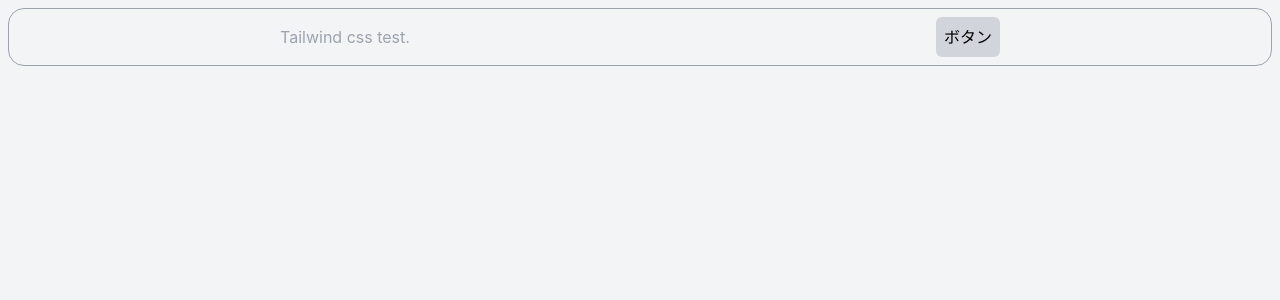
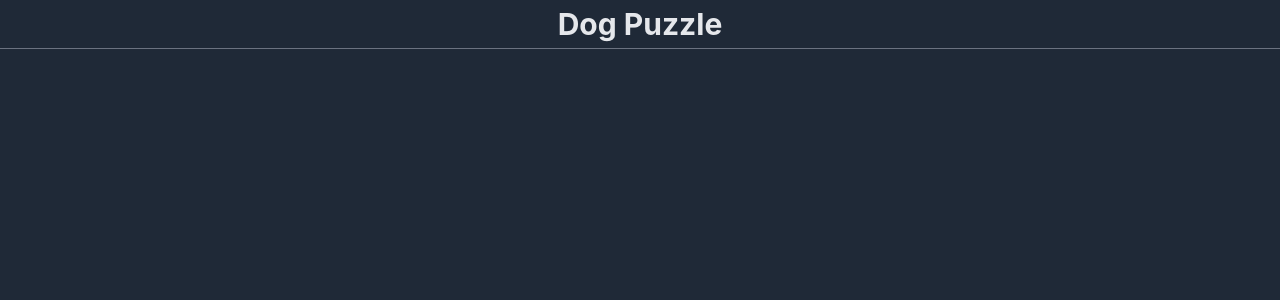
Before and after one commit to kazuki-oshino/dog-puzzle, a React (Create React App) app: page / in a window 1280 px wide. Shown: the top 300 px of the page. Built offline with nearby package versions, Linux system fonts and the light colour scheme.

Commit message:
add header.

```diff
--- a/public/index.html
+++ b/public/index.html
@@ -12,7 +12,7 @@
   <title>Dog Puzzle</title>
 </head>
 
-<body class="min-h-screen bg-gray-100 dark:bg-gray-800">
+<body class="min-h-screen bg-gray-800">
   <noscript>You need to enable JavaScript to run this app.</noscript>
   <div id="root"></div>
 </body>
--- a/src/App.tsx
+++ b/src/App.tsx
@@ -1,11 +1,11 @@
 import React from "react";
 import "./App.css";
-import { TailwindCss } from "./components/TailwindCss";
+import { Home } from "./components/Home";
 
 export const App: React.VFC = () => {
   return (
     <>
-      <TailwindCss></TailwindCss>
+      <Home />
     </>
   );
 };
--- /dev/null
+++ b/src/components/AppHeader.tsx
@@ -0,0 +1,12 @@
+import React from "react";
+
+export const AppHeader: React.VFC = () => {
+  return (
+    <header>
+      <h2 className="text-gray-200 text-3xl text-center font-bold p-1.5">
+        Dog Puzzle
+      </h2>
+      <p className="border-b border-gray-500 border-solid"></p>
+    </header>
+  );
+};
--- a/src/components/ColoredMessage.tsx
+++ /dev/null
@@ -1,32 +0,0 @@
-import React, { ReactNode, useEffect, useState } from "react";
-
-type ColoredMessageProps = {
-  color: string;
-  fontSize: number;
-  children?: ReactNode;
-};
-
-export const ColoredMessage: React.VFC<ColoredMessageProps> = ({
-  color,
-  fontSize,
-  children,
-}) => {
-  const [scaleFontSize, setScaleFontSize] = useState(fontSize);
-  const onClickCountButton = () => {
-    setScaleFontSize((prev) => prev + 1);
-  };
-  const coloredStyle = {
-    color,
-    fontSize: scaleFontSize + "px",
-  };
-  // useEffect(() => {
-  //   alert(`useEffect:${color}`);
-  // }, [num]);
-  console.log(`colored message レンダリング ${color}`);
-  return (
-    <>
-      <button onClick={onClickCountButton}>ボタン</button>
-      <p style={coloredStyle}>{scaleFontSize}</p>
-    </>
-  );
-};
--- a/src/components/CssModules.tsx
+++ /dev/null
@@ -1,11 +0,0 @@
-import React from "react";
-import classes from "./CssModules.module.scss";
-
-export const CssModules: React.VFC = () => {
-  return (
-    <div className={classes.container}>
-      <p className={classes.title}>css modules</p>
-      <button className={classes.button}>ボタン</button>
-    </div>
-  );
-};
--- /dev/null
+++ b/src/components/Home.tsx
@@ -0,0 +1,10 @@
+import React from "react";
+import { AppHeader } from "./AppHeader";
+
+export const Home: React.VFC = () => {
+  return (
+    <div>
+      <AppHeader></AppHeader>
+    </div>
+  );
+};
--- a/src/components/StyledComponent.tsx
+++ /dev/null
@@ -1,39 +0,0 @@
-import React from "react";
-import styled from "styled-components";
-
-export const StyledComponent: React.VFC = () => {
-  return (
-    <SContainer>
-      <STitle>styled component</STitle>
-      <SButton>ボタン</SButton>
-    </SContainer>
-  );
-};
-
-const SContainer = styled.div`
-  border: solid 1px #aaa;
-  border-radius: 20px;
-  padding: 8px;
-  margin: 8px;
-  width: 300px;
-  display: flex;
-  justify-content: space-evenly;
-  align-items: center;
-`;
-
-const STitle = styled.p`
-  margin: 0;
-  color: #aaa;
-`;
-
-const SButton = styled.button`
-  background-color: #ddd;
-  border: none;
-  padding: 8px;
-  border-radius: 8px;
-  &:hover {
-    background-color: rgb(70, 12, 12);
-    color: red;
-    cursor: grabbing;
-  }
-`;
--- a/src/components/TailwindCss.tsx
+++ /dev/null
@@ -1,12 +0,0 @@
-import React from "react";
-
-export const TailwindCss: React.VFC = () => {
-  return (
-    <div className="border border-gray-400 rounded-2xl p-2 m-2 flex justify-around items-center">
-      <p className="m-0 text-gray-400">Tailwind css test.</p>
-      <button className="bg-gray-300 border-0 p-2 rounded-md hover:bg-gray-400 hover:text-white">
-        ボタン
-      </button>
-    </div>
-  );
-};
```
Also changed, not shown: src/components/CssModules.module.scss (deleted, +0 -27 lines).
